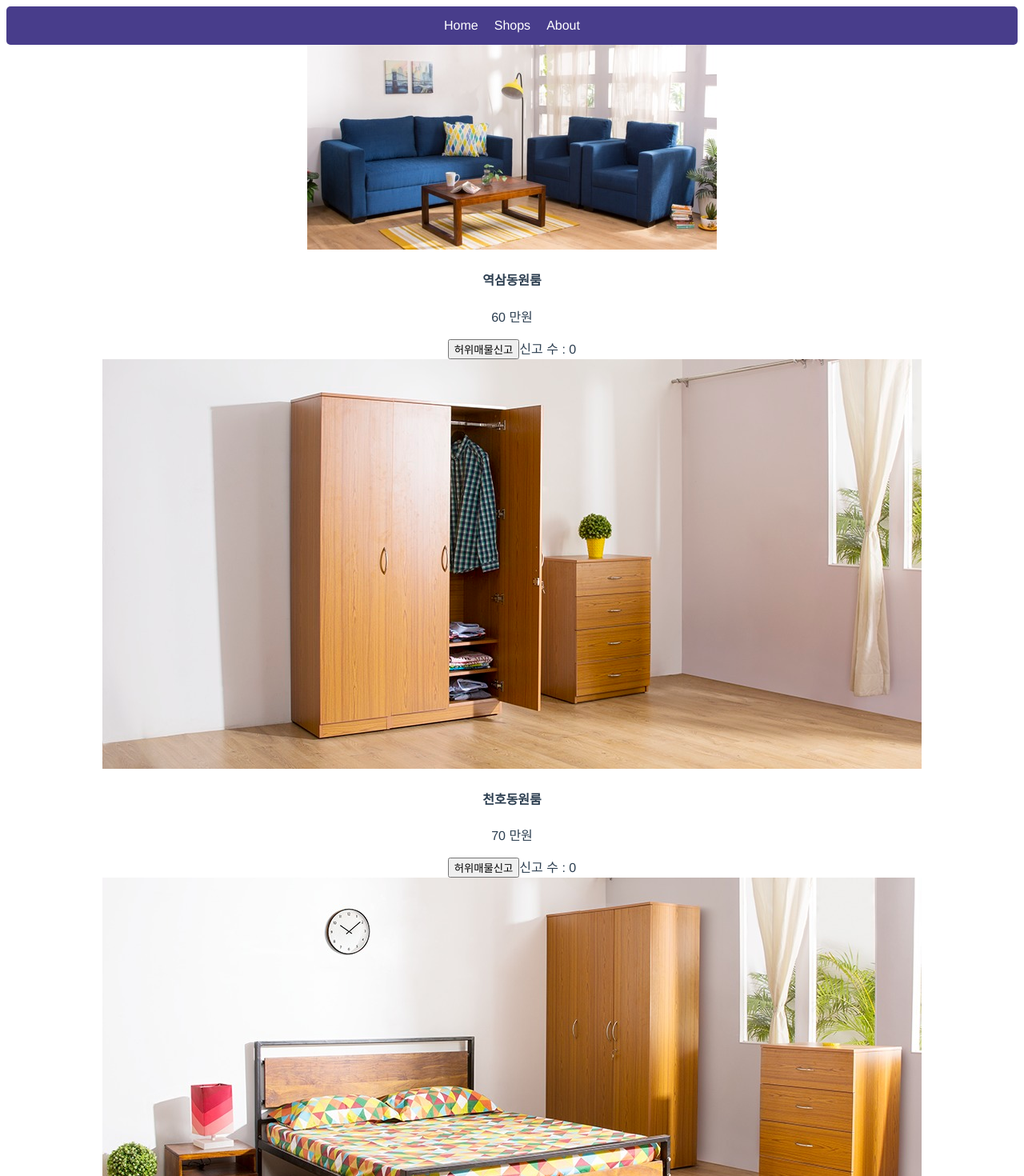
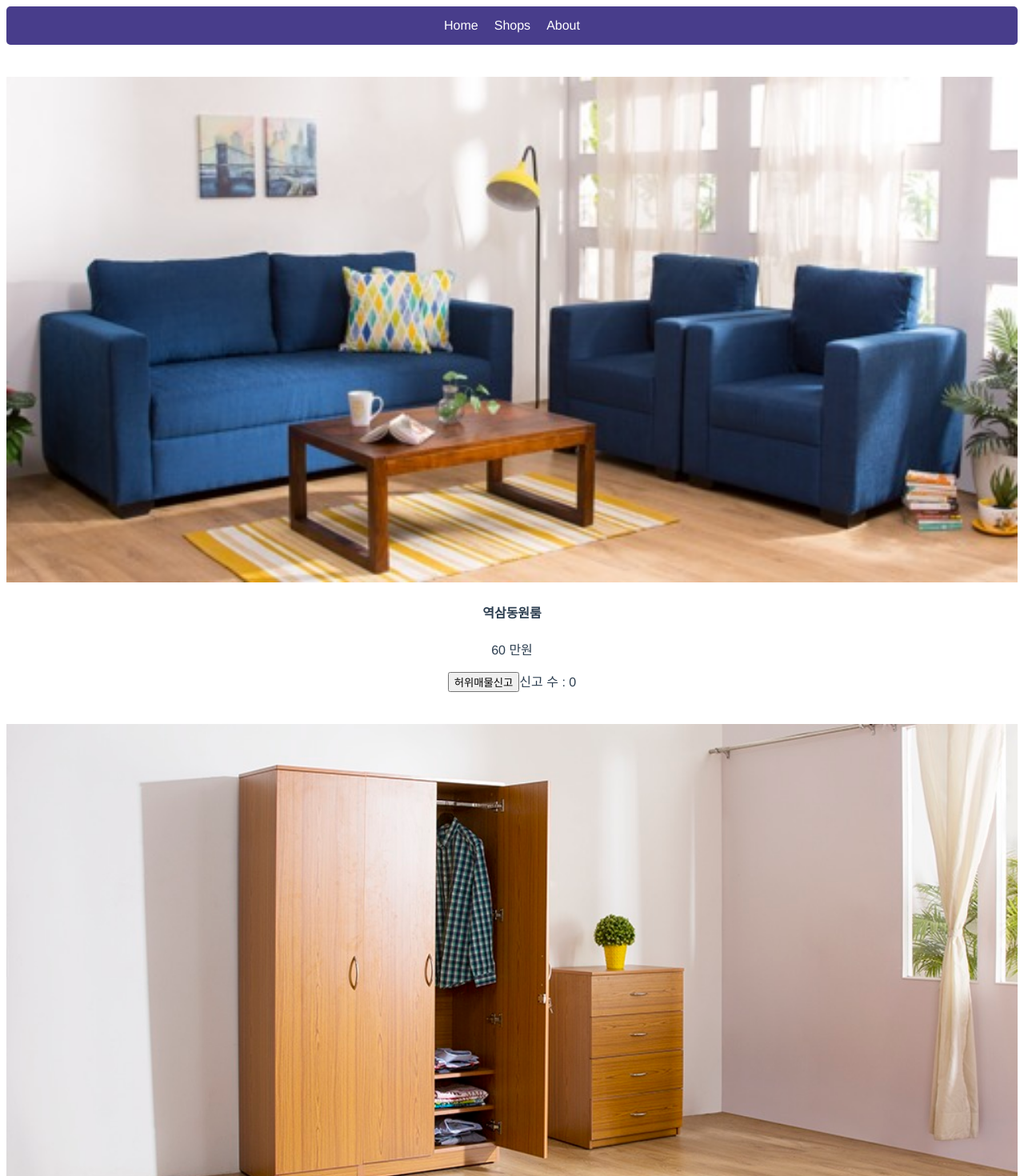
Before and after one commit to chihyeonWON/Vuedongsan, a Vue app: page / in a window 1280 px wide. Shown: the top 1470 px of the page at 80% size. Built offline with nearby package versions, Linux system fonts and the light colour scheme.

Commit message:
Add room-img class and update room-img's style

```diff
--- a/src/App.vue
+++ b/src/App.vue
@@ -8,21 +8,21 @@
      -->
   </div>
    <div>
-     <img src="./assets/room0.jpg">
+     <img src="./assets/room0.jpg" class="room-img">
     <h4>{{ products[0] }}</h4>
     <p>60 만원</p>
     <button @click="reportCount[0]++">허위매물신고</button>
     <span>신고 수 : {{ reportCount[0] }}</span>
   </div>
   <div>
-    <img src="./assets/room1.jpg">
+    <img src="./assets/room1.jpg" class="room-img">
     <h4>{{ products[1] }}</h4>
     <p>70  만원</p>
     <button @click="reportCount[1]++">허위매물신고</button>
     <span>신고 수 : {{ reportCount[1] }}</span>
   </div>
   <div>
-    <img src="./assets/room2.jpg">
+    <img src="./assets/room2.jpg" class="room-img">
     <h4>{{ products[2] }}</h4>
     <p>100 만원</p>
     <button @click="reportCount[2]++">허위매물신고</button>
@@ -65,4 +65,9 @@ export default {
   color:white;
   padding:10px;
 }
+
+.room-img {
+  width:100%;
+  margin-top:40px;
+}
 </style>
```
